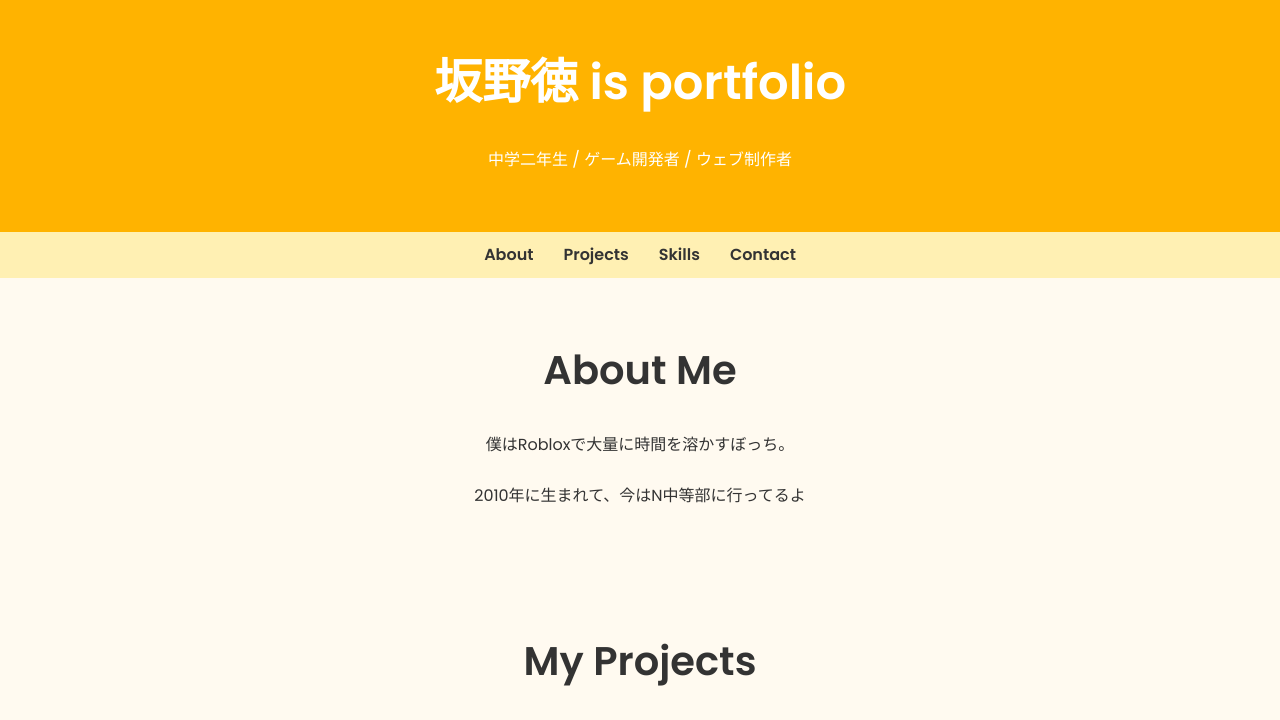
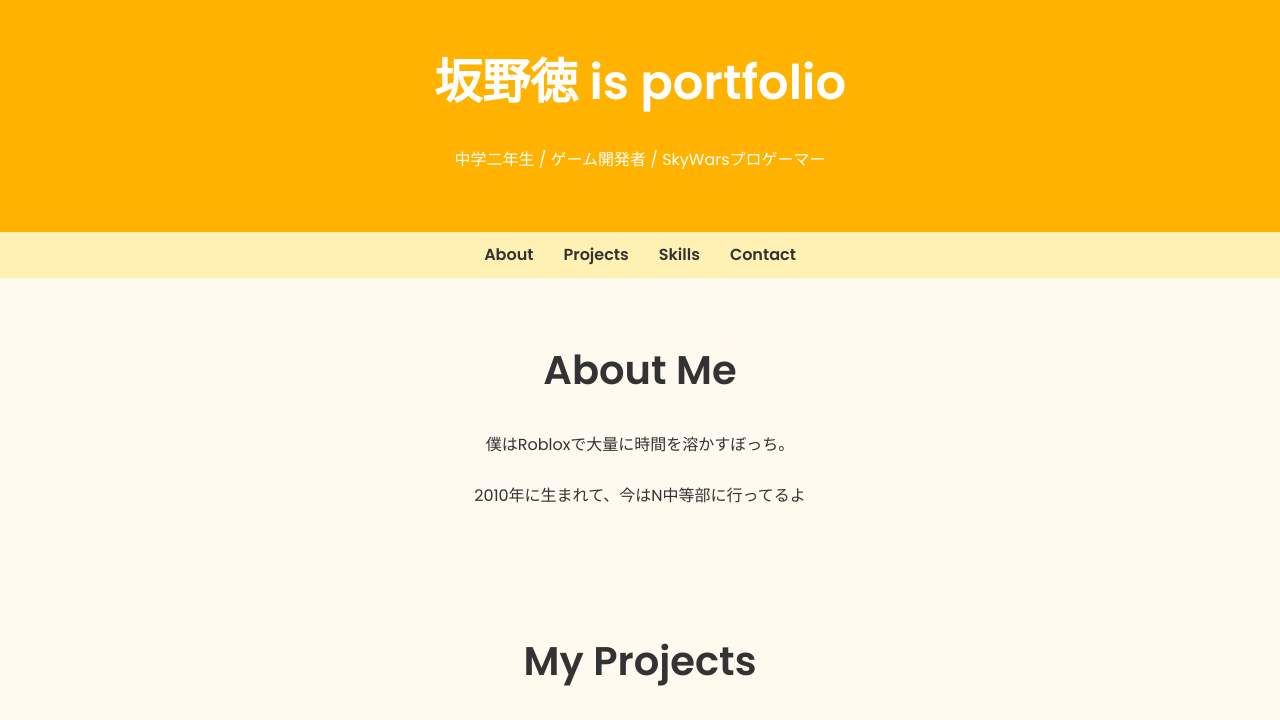
Before and after one commit to to9kuru/A, a plain HTML site: page index.html in a window 1280 px wide. Shown: the top 720 px of the page. Drawn offline with Linux system fonts and the light colour scheme.

Commit message:
Update index.html

```diff
--- a/index.html
+++ b/index.html
@@ -238,7 +238,7 @@
     <header>
         <div class="container">
             <h1 class="floating">坂野徳 is portfolio</h1>
-            <p>中学二年生 / ゲーム開発者 / ウェブ制作者</p>
+            <p>中学二年生 / ゲーム開発者 / SkyWarsプロゲーマー</p>
         </div>
     </header>
 
```
